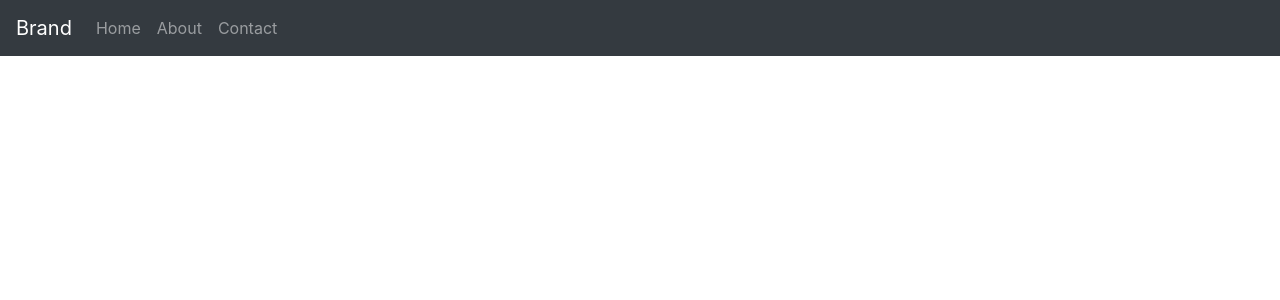
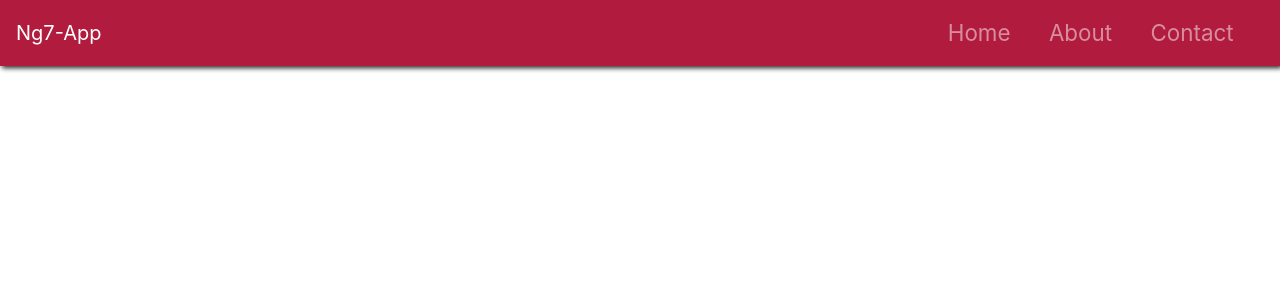
Before and after one commit to stanlouis/ng7-tut, an Angular app: page / in a window 1280 px wide. Shown: the top 300 px of the page. Built offline with nearby package versions, Linux system fonts and the light colour scheme.

Commit message:
Add styles to nav

```diff
--- a/src/app/app-routing.module.ts
+++ b/src/app/app-routing.module.ts
@@ -1,5 +1,8 @@
 import { NgModule } from '@angular/core';
 import { Routes, RouterModule } from '@angular/router';
+import { HomeComponent } from './home/home.component';
+import { AboutComponent } from './about/about.component';
+import { ContactComponent } from './contact/contact.component';
 
 const routes: Routes = [];
 
@@ -7,4 +10,4 @@ const routes: Routes = [];
   imports: [RouterModule.forRoot(routes)],
   exports: [RouterModule]
 })
-export class AppRoutingModule { }
+export class AppRoutingModule {}
--- a/src/app/nav/nav.component.html
+++ b/src/app/nav/nav.component.html
@@ -1,12 +1,15 @@
-<nav class="navbar navbar-expand-lg navbar-dark bg-dark">
-  <a class="navbar-brand" routerLink="/"> Brand </a>
+<nav class="navbar navbar-expand-lg navbar-dark fixed-top">
+  <a class="navbar-brand" routerLink="/"> {{ appTitle }} </a>
 
   <button class="navbar-toggler" type="button" (click)="toggleNavbar()">
     <span class="navbar-toggler-icon"></span>
   </button>
 
-  <div class="collapse navbar-collapse" [ngClass]="{ 'show': navbarOpen }">
-    <ul class="navbar-nav mr-auto">
+  <div
+    class="collapse navbar-collapse"
+    [ngClass]="{ show: navbarOpen }"
+  >
+    <ul class="navbar-nav ml-auto">
       <li class="nav-item"><a class="nav-link" routerLink="/">Home</a></li>
 
       <li class="nav-item">
--- a/src/app/nav/nav.component.scss
+++ b/src/app/nav/nav.component.scss
@@ -0,0 +1,10 @@
+.navbar {
+  box-shadow: 2px 2px 5px #0a0a0a;
+  opacity: 0.9;
+  background: rgba(169,3,41,1);
+
+  .nav-item {
+    font-size: 1.4rem;
+    padding-right: 1.4rem;
+  }
+}
--- a/src/app/nav/nav.component.ts
+++ b/src/app/nav/nav.component.ts
@@ -6,6 +6,7 @@ import { Component, OnInit } from '@angular/core';
   styleUrls: ['./nav.component.scss']
 })
 export class NavComponent implements OnInit {
+  appTitle = 'Ng7-App';
   navbarOpen = false;
 
   toggleNavbar() {
--- a/src/styles.scss
+++ b/src/styles.scss
@@ -1 +1,4 @@
 /* You can add global styles to this file, and also import other style files */
+body {
+  margin-top: 105px;
+}
```
